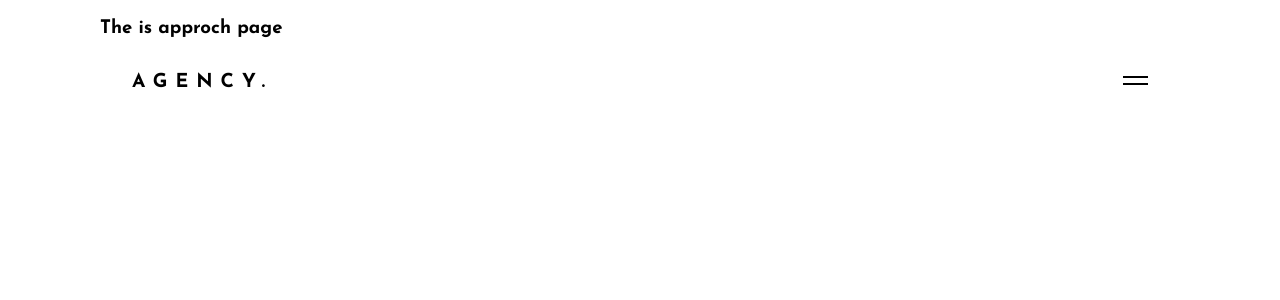
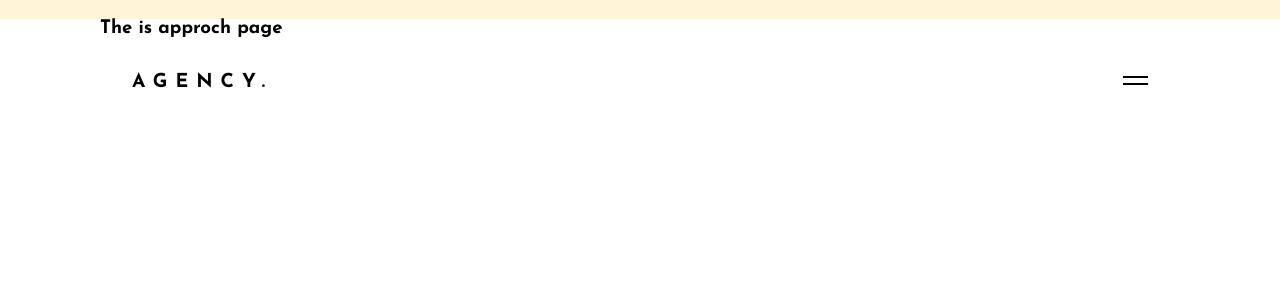
Before and after one commit to midnightgamer/awwardss-rebuild-1, a React (Create React App) app: page /approach in a window 1280 px wide. Shown: the top 300 px of the page. Built offline with nearby package versions, Linux system fonts and the light colour scheme.

Commit message:
nav added and debounced use to resize

```diff
--- a/src/App.js
+++ b/src/App.js
@@ -1,4 +1,4 @@
-import React, { useEffect } from "react";
+import React, { useEffect, useState } from "react";
 import "./styles/App.scss";
 import gsap from "gsap";
 import { Route } from "react-router-dom";
@@ -9,6 +9,7 @@ import Approch from "./pages/approach";
 import Services from "./pages/services";
 import CaseStudies from "./pages/caseStudies";
 import Home from "./pages/home";
+import Navigation from "./components/navigation";
 
 // Routes
 const routes = [
@@ -38,20 +39,50 @@ const routes = [
     Component: About,
   },
 ];
+
+function debounce(fn, ms) {
+  let timer;
+  return () => {
+    clearTimeout(timer);
+    timer = setTimeout(() => {
+      timer = null;
+      fn.apply(this, arguments);
+    }, ms);
+  };
+}
+
 function App() {
+  const [dimension, setDimension] = useState({
+    height: window.innerHeight,
+    width: window.innerWidth,
+  });
   useEffect(() => {
     const vh = window.innerHeight * 0.01;
     document.documentElement.style.setProperty("--vh", `${vh}px`);
     gsap.to("body", { css: { visibility: "visible" } });
+
+    const debouncedResizeHandler = debounce(function () {
+      setDimension({
+        height: window.innerHeight,
+        width: window.innerWidth,
+      });
+    }, 1000);
+
+    window.addEventListener("resize", debouncedResizeHandler);
+    return () => {
+      window.removeEventListener("resize", debouncedResizeHandler);
+    };
   });
   return (
     <>
       <Header />
       <div className="App">
+        {console.log(dimension)}
         {routes.map(({ path, Component }) => (
           <Route key={path} exact component={Component} path={path} />
         ))}
       </div>
+      <Navigation />
     </>
   );
 }
--- a/src/components/navigation.js
+++ b/src/components/navigation.js
@@ -0,0 +1,62 @@
+import React from "react";
+import { NavLink } from "react-router-dom";
+
+const Navigation = () => {
+  return (
+    <nav>
+      <div className="container">
+        <div className="nav-columns">
+          <div className="nav-column">
+            <div className="nav-label">Menu</div>
+            <ul className="nav-links">
+              <li>
+                <NavLink to="/case-studies">Case Studies</NavLink>
+              </li>
+              <li>
+                <NavLink to="/approach">Approach</NavLink>
+              </li>
+              <li>
+                <NavLink to="/services">Services</NavLink>
+              </li>
+              <li>
+                <NavLink to="/about">About us</NavLink>
+              </li>
+            </ul>
+          </div>
+          <div className="nav-column">
+            <div className="nav-label">Contacts</div>
+            <div className="nav-infos">
+              <ul className="nav-info">
+                <li className="nav-info-label">Email</li>
+                <li>
+                  <NavLink to="/contact">Get in touch</NavLink>
+                </li>
+                <li>
+                  <NavLink to="/audit">Get a free audit</NavLink>
+                </li>
+              </ul>
+              <ul className="nav-info">
+                <li className="nav-info-label">Headquarters</li>
+                <li>Route de hura</li>
+                <li>1914 street</li>
+                <li>Swizerland</li>
+              </ul>
+              <ul className="nav-info">
+                <li className="nav-info-label">Phone</li>
+                <li>+21 54614 54542</li>
+              </ul>
+              <ul className="nav-info">
+                <li className="nav-info-label">Legal</li>
+                <li>
+                  <NavLink to="privacy">Privacy and Cookie</NavLink>
+                </li>
+              </ul>
+            </div>
+          </div>
+        </div>
+      </div>
+    </nav>
+  );
+};
+
+export default Navigation;
--- a/src/styles/App.scss
+++ b/src/styles/App.scss
@@ -1,9 +1,10 @@
-@import url("https://fonts.googleapis.com/css?family=Josefin+Sans:400,600,700&display=swap");
+@import url("https://fonts.googleapis.com/css?family=Josefin+Sans:300,400,600,700&display=swap");
 @import "./varibles.scss";
 @import "./breakpoints.scss";
 @import "./components/header.scss";
 @import "./components/banner.scss";
 @import "./components/cases.scss";
+@import "./components/navigation.scss";
 body,
 html {
   visibility: hidden;
@@ -134,3 +135,19 @@ html {
     }
   }
 }
+
+.App{
+  z-index: 2;
+  transform: translateY(0);
+  position: relative;
+}
+
+.page{
+  height: 100vh;
+  width: 100%;
+  background: $white;
+  .row{
+    display: flex;
+    align-items: center;
+  }
+}
--- a/src/styles/components/navigation.scss
+++ b/src/styles/components/navigation.scss
@@ -0,0 +1,138 @@
+nav {
+    left: 0;
+    top: -1px;
+    width: 100%;
+    height: 100%;
+    //display: none;
+    z-index: 1;
+    position: fixed;
+    overflow: hidden;
+    background-color: $yellow;
+    a{
+        position: relative;
+        &::after{
+            content: "";
+            position: absolute;
+            width: 0;
+            height: 2px;
+            display: block;
+            margin-top: 5px;
+            right: 0;
+            background: $black;
+            transition: .4s ease;
+        }
+        &:hover{
+            &::after{
+                width: 100%;
+                left: 0;
+                background: $black;
+            }
+        }
+    }
+    .nav-columns {
+        transform: translateY(125px);
+        display: flex;
+        padding: 0 32px;
+        @include media('<=654px') {
+            flex-direction: column;
+        }
+        @include media('<=phone') {
+            padding: 0 16px;
+        }
+
+        .nav-column {
+            width: 45%;
+
+            &:last-child {
+                width: 55%;
+                @include media('<=654px') {
+                    width: 100%;
+                }
+            }
+
+            @include media('<=654px') {
+                width: 100%;
+            }
+
+            .nav-label {
+                margin-bottom: 3rem;
+                font-size: 1.2rem;
+                @include media('<=tablet') {
+                    font-size: 1rem;
+                    margin-bottom: 1.4rem;
+                }
+                @include media('<=phone') {
+                    font-size: 0.875rem;
+                    margin-bottom: 1.2rem;
+                }
+            }
+
+            .nav-links {
+                padding: 0;
+                margin: 0;
+
+                li {
+                    list-style: none;
+                    margin-bottom: 2.8rem;
+                    @include media('<=phone') {
+                        margin-bottom: 1.6rem;
+                    }
+
+                    a {
+                        font-weight: 600;
+                        font-size: 2.8rem;
+                        text-decoration: none;
+                        color: $black;
+                        @include media('<=phone') {
+                            font-size: 2rem;
+                        }
+                    }
+                }
+            }
+
+            .nav-infos {
+                display: flex;
+                flex-wrap: wrap;
+                @include media('<=654px') {
+                    justify-content: space-between;
+                }
+
+                .nav-info {
+                    padding: 0;
+                    width: 50%;
+
+                    &:nth-child(2),
+                    &:nth-child(3) {
+                        @include media('<=654px') {
+                            display: none;
+                        }
+                    }
+
+                    .nav-info-label {
+                        font-weight: 600;
+                    }
+
+                    li {
+                        font-weight: 300;
+                        list-style: none;
+                        font-size: 1.4rem;
+                        margin-bottom: 1.2rem;
+                        @include media('<=tablet'){
+                            font-size: 1.2rem;
+                            margin-bottom: 1rem;
+                        }
+                        @include media('<=phone'){
+                            font-size: 1rem;
+                            margin-bottom: 0.875rem;
+                        }
+                        a {
+                            font-weight: 300;
+                            text-decoration: none;
+                            color: $black;
+                        }
+                    }
+                }
+            }
+        }
+    }
+}
--- a/src/styles/varibles.scss
+++ b/src/styles/varibles.scss
@@ -1,2 +1,3 @@
 $black: #000000;
 $white: #ffffff;
+$yellow:#fff3d8
```
